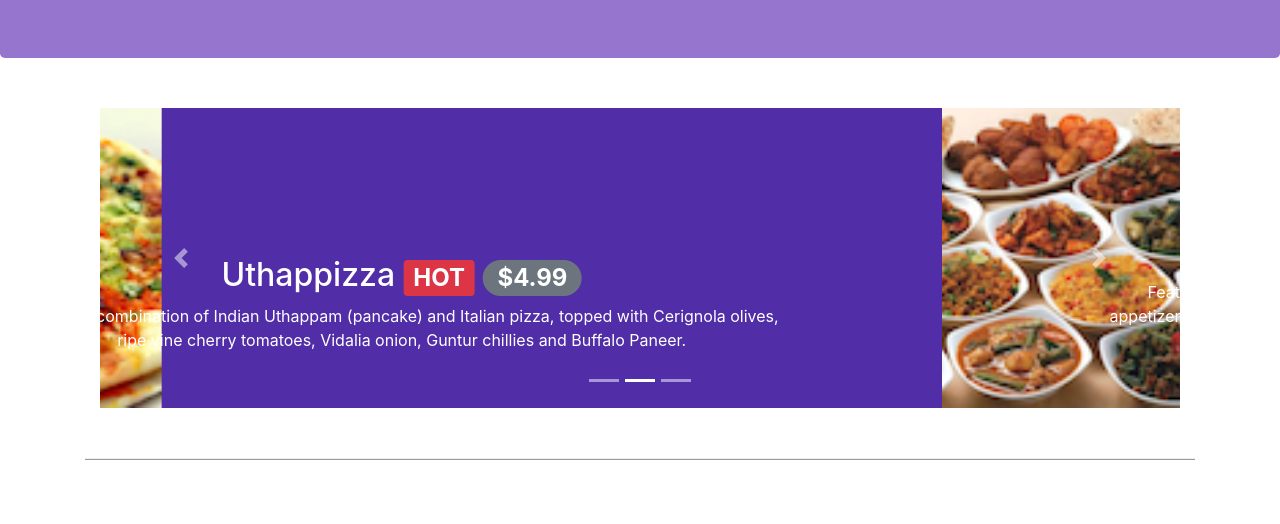
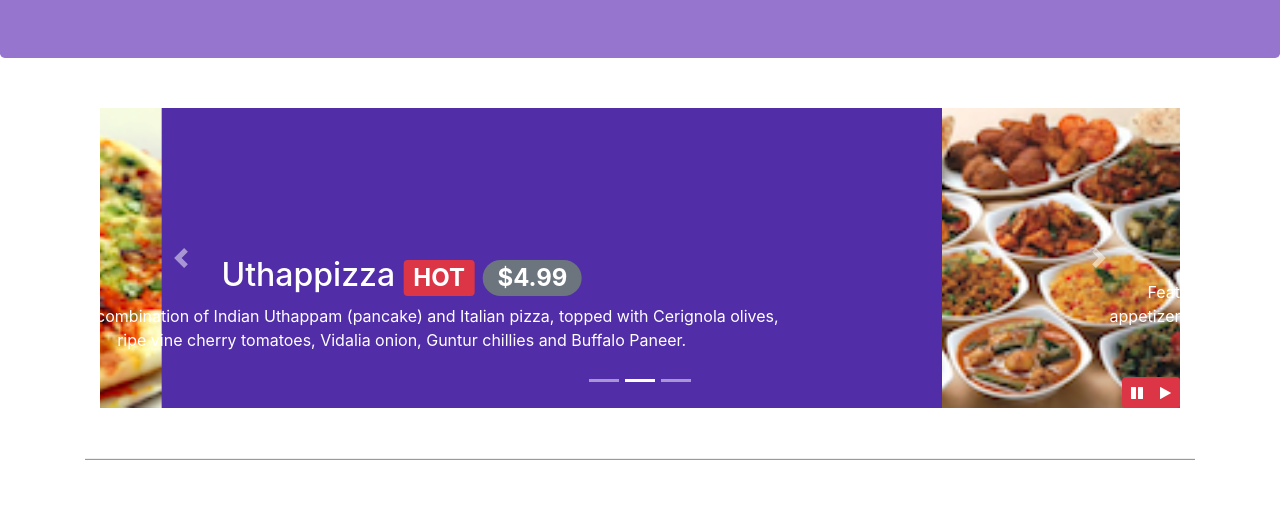
Before and after one commit to IIOhanaII/FusionBootstrap, a website: page index.html in a window 1280 px wide. Shown: the part 276-800 px from the top of the page. Drawn offline with nearby package versions, Linux system fonts and the light colour scheme.

Commit message:
Bootstrap and JQuery

```diff
--- a/css/styles.css
+++ b/css/styles.css
@@ -59,3 +59,9 @@ body {
     left: 0;
     min-height: 300px;
 }
+
+#carouselButton {
+    right: 0px;
+    position: absolute;
+    bottom: 0px;
+}
--- a/index.html
+++ b/index.html
@@ -212,6 +212,14 @@
                         <a href="#mycarousel" class="carousel-control-next" role="button" data-slide="next">
                             <span class="carousel-control-next-icon"></span>
                         </a>
+                        <div class="btn-group" id="carouselButton">
+                            <button class="btn btn-danger btn-sm" id="carousel-pause">
+                                <span class="fa fa-pause"></span>
+                            </button>
+                            <button class="btn btn-danger btn-sm" id="carousel-play">
+                                <span class="fa fa-play"></span>
+                            </button>
+                        </div>
                     </div>
                 </div>
             </div>
@@ -310,7 +318,17 @@
     <script src="node_modules/jquery/dist/jquery.slim.min.js"></script>
     <script src="node_modules/popper.js/dist/umd/popper.min.js"></script>
     <script src="node_modules/bootstrap/dist/js/bootstrap.min.js"></script>
-
+    <script>
+        $(document).ready(function() {
+            $('#mycarousel').carousel({ interval: 2000 });
+            $('#carousel-pause').click(function() {
+                $('#mycarousel').carousel('pause');
+            });
+            $('#carousel-play').click(function() {
+                $('#mycarousel').carousel('play');
+            });
+        });
+    </script>
 </body>
 
 </html>
```
